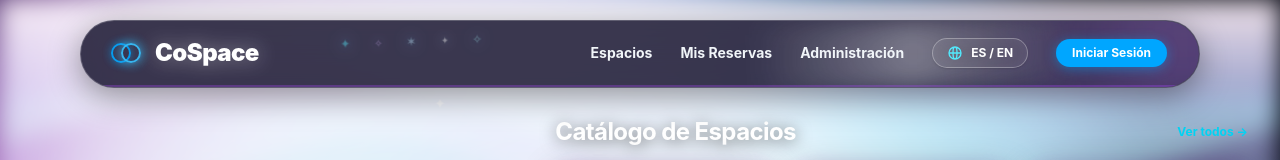
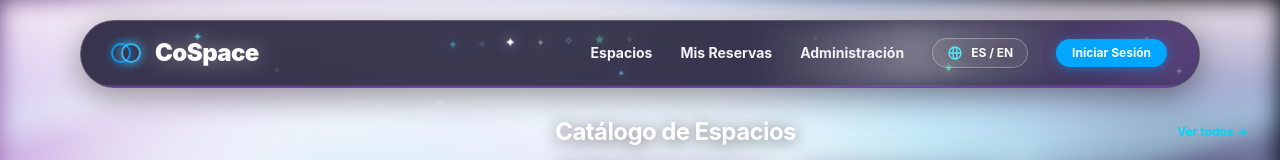
Before and after one commit to gutierrezrretamozoj-beep/CoSpace-jose, a Next.js app: page / in a window 1280 px wide. Shown: the top 160 px of the page. Built offline with nearby package versions, Linux system fonts and the light colour scheme; no server answers; grey boxes are pictures that could not be loaded.

Commit message:
feat(ui): add more celestial stardust and twinkling stars to frosted navbar

```diff
--- a/src/components/Navbar.tsx
+++ b/src/components/Navbar.tsx
@@ -60,7 +60,7 @@ export default function Navbar() {
     <header className="sticky top-5 z-50 max-w-6xl mx-auto px-4 w-full">
       <div className="relative rounded-full backdrop-blur-2xl bg-[#0c0824]/80 border border-white/20 shadow-[0_8px_32px_rgba(0,0,0,0.4)] overflow-hidden">
         {/* ============================================================ */}
-        {/* CAPA 1: POLVO DE ESTRELLAS ESCARCHADO, BRILLANTE Y EN BARRIDO */}
+        {/* CAPA 1: POLVO DE ESTRELLAS ESCARCHADO Y CONSTELACIÓN VIVA    */}
         {/* ============================================================ */}
         <div className="absolute inset-0 pointer-events-none overflow-hidden rounded-full">
           {/* Nube luminosa de polvo estelar morado y celeste */}
@@ -70,13 +70,25 @@ export default function Navbar() {
           <div className="absolute top-0 -left-32 w-80 h-full bg-gradient-to-r from-transparent via-white/50 to-transparent blur-md animate-stardust-sweep" />
 
           {/* Destellos y chispas de estrellas escarchadas que viajan en el barrido */}
-          <div className="absolute top-3.5 -left-24 flex items-center gap-6 animate-stardust-sweep">
+          <div className="absolute top-3.5 -left-24 flex items-center gap-5 animate-stardust-sweep">
             <span className="text-xs text-cyan-300 drop-shadow-[0_0_8px_#38bdf8] animate-glitter">✦</span>
             <span className="text-[10px] text-purple-300 drop-shadow-[0_0_6px_#c084fc] animate-glitter">✧</span>
             <span className="text-xs text-sky-200 drop-shadow-[0_0_8px_#38bdf8] animate-glitter">✶</span>
             <span className="text-[9px] text-white drop-shadow-[0_0_6px_#ffffff] animate-glitter">✦</span>
             <span className="text-xs text-cyan-200 drop-shadow-[0_0_8px_#38bdf8] animate-glitter">✧</span>
+            <span className="text-[11px] text-emerald-300 drop-shadow-[0_0_8px_#4ade80] animate-glitter">★</span>
+            <span className="text-[9px] text-pink-300 drop-shadow-[0_0_6px_#f472b6] animate-glitter">✧</span>
           </div>
+
+          {/* Estrellas titilantes fijas distribuidas a lo largo del navbar */}
+          <span className="absolute top-2 left-28 text-[11px] text-cyan-300 drop-shadow-[0_0_8px_#38bdf8] animate-twinkle-1">✦</span>
+          <span className="absolute bottom-2.5 left-48 text-[9px] text-purple-200 drop-shadow-[0_0_6px_#c084fc] animate-twinkle-2">✧</span>
+          <span className="absolute top-3.5 left-[38%] text-[10px] text-white drop-shadow-[0_0_7px_#ffffff] animate-twinkle-3">✦</span>
+          <span className="absolute bottom-2 left-[48%] text-[8px] text-sky-300 drop-shadow-[0_0_6px_#7dd3fc] animate-twinkle-1">✶</span>
+          <span className="absolute top-2.5 right-[34%] text-[10px] text-pink-200 drop-shadow-[0_0_6px_#f472b6] animate-twinkle-2">✧</span>
+          <span className="absolute bottom-3 right-[22%] text-[11px] text-emerald-300 drop-shadow-[0_0_8px_#4ade80] animate-twinkle-3">✦</span>
+          <span className="absolute top-3 right-12 text-[9px] text-cyan-200 drop-shadow-[0_0_6px_#38bdf8] animate-twinkle-1">✧</span>
+          <span className="absolute bottom-2 right-4 text-[10px] text-white drop-shadow-[0_0_7px_#ffffff] animate-twinkle-2">✦</span>
         </div>
 
         {/* ============================================================ */}
```
